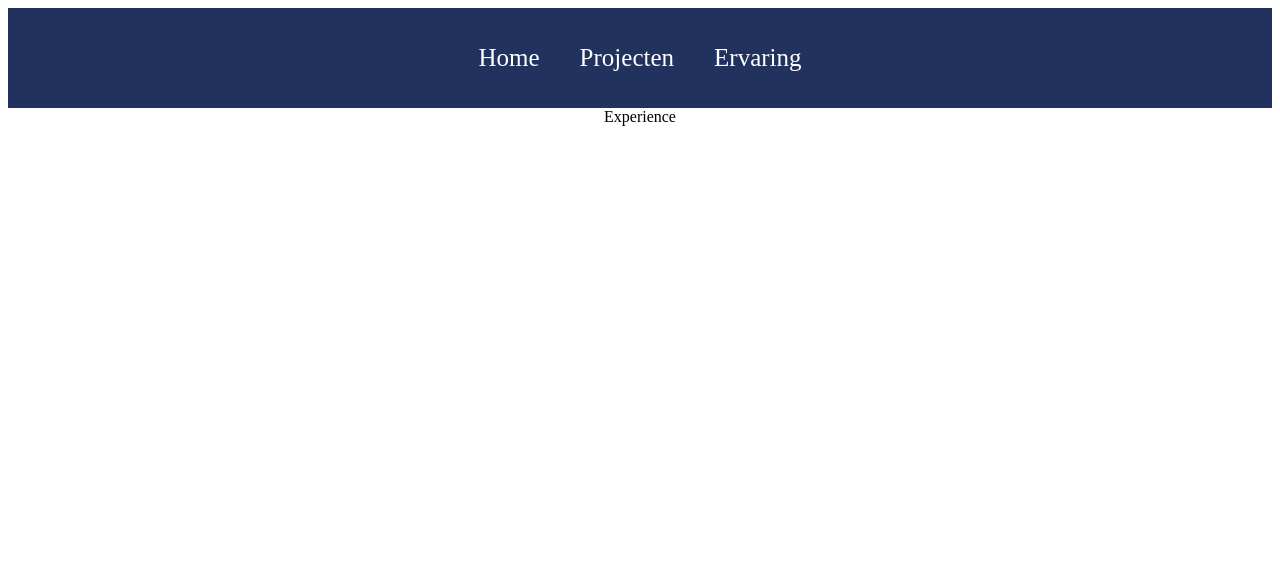
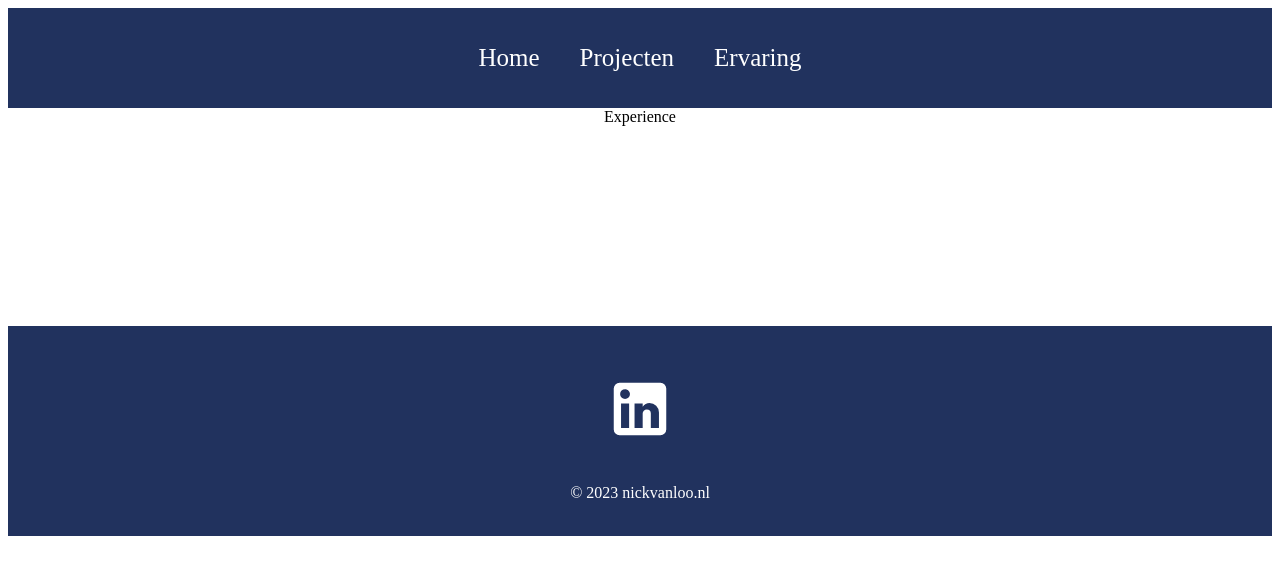
Before and after one commit to NickvanLoo/Portfolio-website2023, a React (Create React App) app in the folder portfolio-website2023/: page /experience in a window 1280 px wide. Shown: the top 574 px of the page. Built offline with nearby package versions, Linux system fonts and the light colour scheme.

Commit message:
Add Footer

```diff
--- a/portfolio-website2023/src/App.js
+++ b/portfolio-website2023/src/App.js
@@ -4,6 +4,7 @@ import Home from './pages/Home';
 import Projects from './pages/Projects';
 import Experience from './pages/Experience';
 import Navbar from './components/Navbar';
+import Footer from './components/Footer';
 
 function App() {
   return (
@@ -15,6 +16,7 @@ function App() {
           <Route path="/projects" element={<Projects />} />
           <Route path="/experience" element={<Experience />} />
         </Routes>
+        <Footer />
       </Router>
     </div>
   );
--- /dev/null
+++ b/portfolio-website2023/src/components/Footer.js
@@ -0,0 +1,18 @@
+import React from "react";
+import LinkedInIcon from "@material-ui/icons/LinkedIn";
+// import GitHubIcon from "@material-ui/icons/GitHubIcon";
+import "../styles/Footer.css";
+
+function Footer(){
+    return(
+        <div className="footer">
+            <div className="socialMedia">
+                <a href="https://nl.linkedin.com/in/nick-van-loo-37675b196"><LinkedInIcon /></a>
+                {/* <a href=""><GitHubIcon /></a> */}
+            </div>
+            <p>&copy; 2023 nickvanloo.nl</p>
+        </div>
+    )
+}
+
+export default Footer;
--- /dev/null
+++ b/portfolio-website2023/src/styles/Footer.css
@@ -0,0 +1,28 @@
+.footer {
+    width: 100%;
+    height: 200px;
+    background: #21325e;
+    display: flex;
+    justify-content: center;
+    align-items: center;
+    flex-direction: column;
+    padding-top: 10px;
+    margin-top: 200px;
+  }
+
+  .socialMedia svg {
+    color: white;
+    margin: 20px;
+    font-size: 70px;
+    cursor: pointer;
+  }
+
+  .footer p {
+    color: white;
+  }
+
+  @media only screen and (max-width: 600px) {
+    .footer svg {
+      font-size: 50px;
+    }
+  }
```
